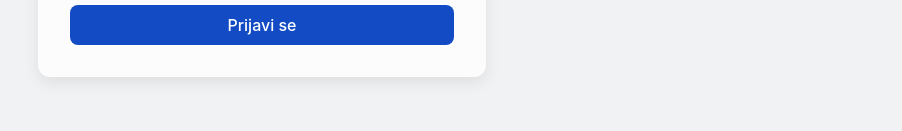
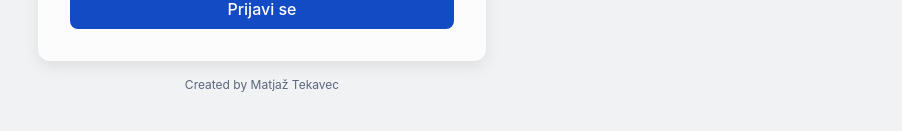
Before and after one commit to blaze6x6/elektrika, a Next.js app: page /login in a window 1280 px wide. Shown: the part 549-680 px from the top of the page, without its empty margins (378-1280 px from the left). Built offline with nearby package versions, Linux system fonts and the light colour scheme; no server answers.

Commit message:
Update login page layout and add footer text

```diff
--- a/src/app/login/page.tsx
+++ b/src/app/login/page.tsx
@@ -17,7 +17,7 @@
 
 
   return (
-    <div className="min-h-screen flex items-center justify-center bg-gray-900 px-4">
+    <div className="min-h-screen flex flex-col items-center justify-center gap-4 bg-gray-900 px-4">
       <div className="fixed right-3 top-3 z-50 flex gap-1"><InstallButton /><ThemeSwitcher /></div>
       <div className="max-w-md w-full bg-gray-800 rounded-xl shadow-lg p-8">
         <div className="mb-6 flex flex-col items-center gap-3">
@@ -78,6 +78,7 @@
           </button>
         </form>
       </div>
+      <p className="text-xs text-gray-500">Created by Matjaž Tekavec</p>
     </div>
   );
 }
```
